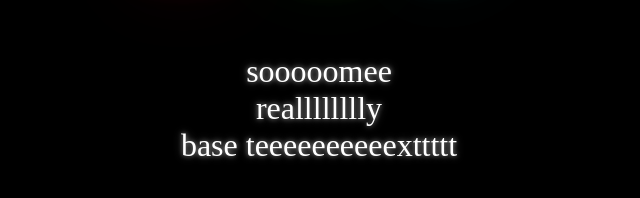
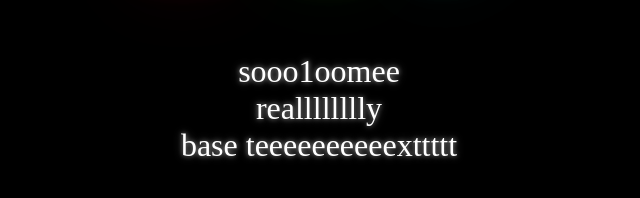
Before and after one commit to Grummmy/grummmy.github.io, a plain HTML site: page index.html in a window 1280 px wide. Shown: the part 206-404 px from the top of the page, 321-961 px from the left. Drawn offline with Linux system fonts and the light colour scheme; a web font is replaced by a local one.

Commit message:
Fix typo in paragraph text in index.html

```diff
--- a/index.html
+++ b/index.html
@@ -11,7 +11,7 @@
   </h1>
 
 
-  <p class="fancy-text" style="font-size: xx-large; text-align-last: center;">sooooomee<br>realllllllly<br>base teeeeeeeeeexttttt</p>
+  <p class="fancy-text" style="font-size: xx-large; text-align-last: center;">sooo1oomee<br>realllllllly<br>base teeeeeeeeeexttttt</p>
   <legend>
 </body>
 </html>
```
